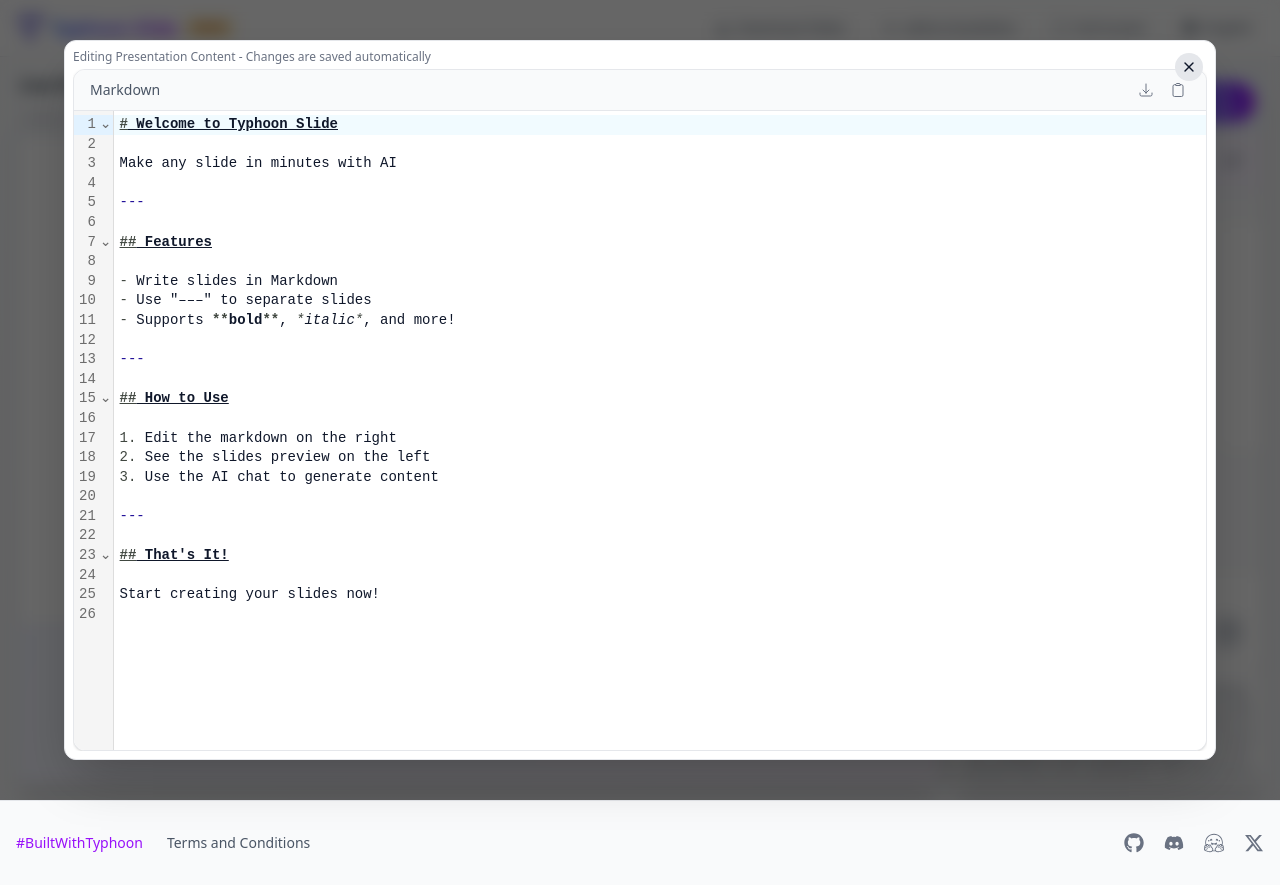
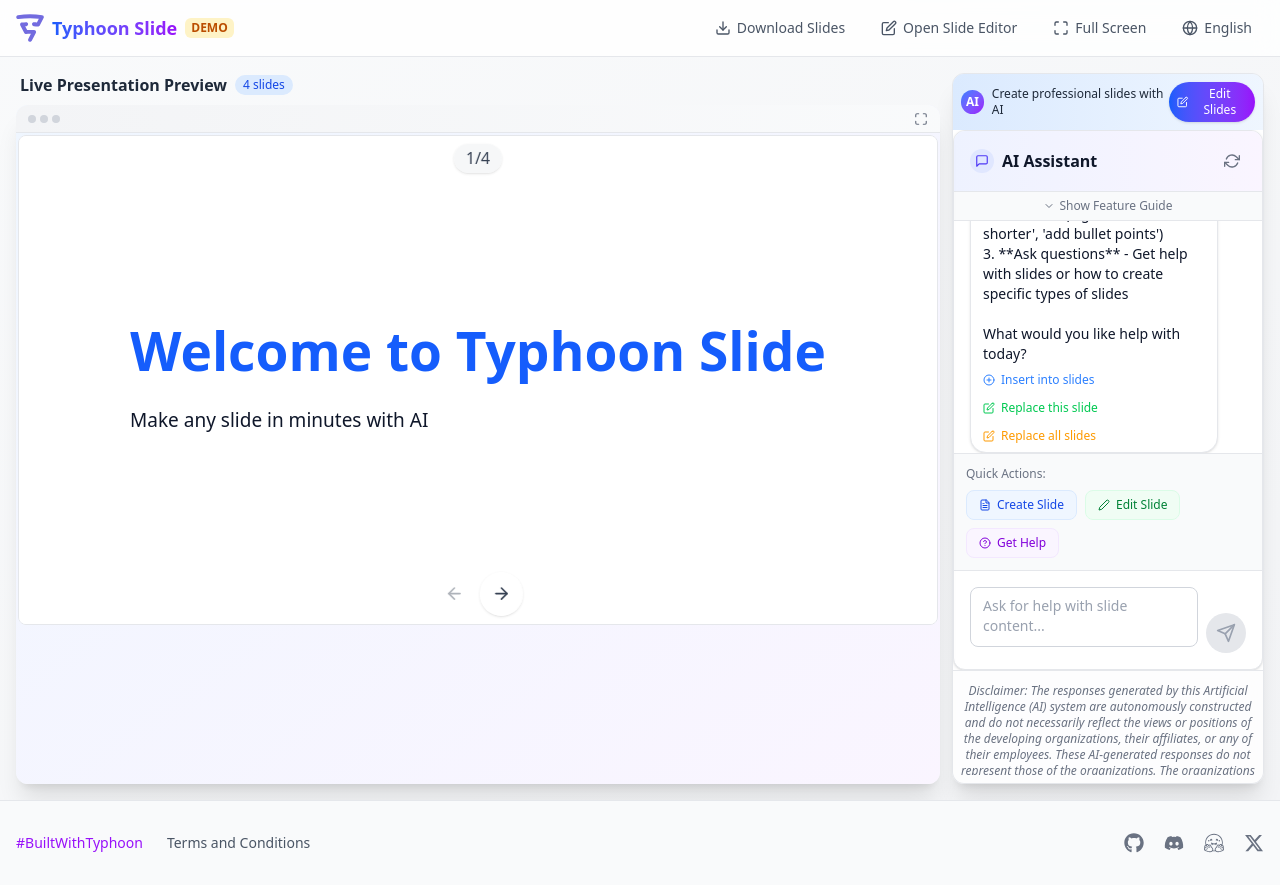
Before and after one commit to scb-10x/typhoon-slide, a Next.js app: page /app in a window 1280 px wide. Built offline with nearby package versions, Linux system fonts and the light colour scheme.

Commit message:
default editor to be close

```diff
--- a/src/app/app/page.tsx
+++ b/src/app/app/page.tsx
@@ -47,7 +47,7 @@
 export default function Home() {
   const [currentSlide, setCurrentSlide] = useState(0);
   const [compiledSlides, setCompiledSlides] = useState<React.ReactNode[]>([]);
-  const [isEditorOpen, setIsEditorOpen] = useState(true);
+  const [isEditorOpen, setIsEditorOpen] = useState(false);
   const [isFullScreen, setIsFullScreen] = useState(false);
   const [showGithubLink, setShowGithubLink] = useState(false);
   const [mobileMenuOpen, setMobileMenuOpen] = useState(false);
```
